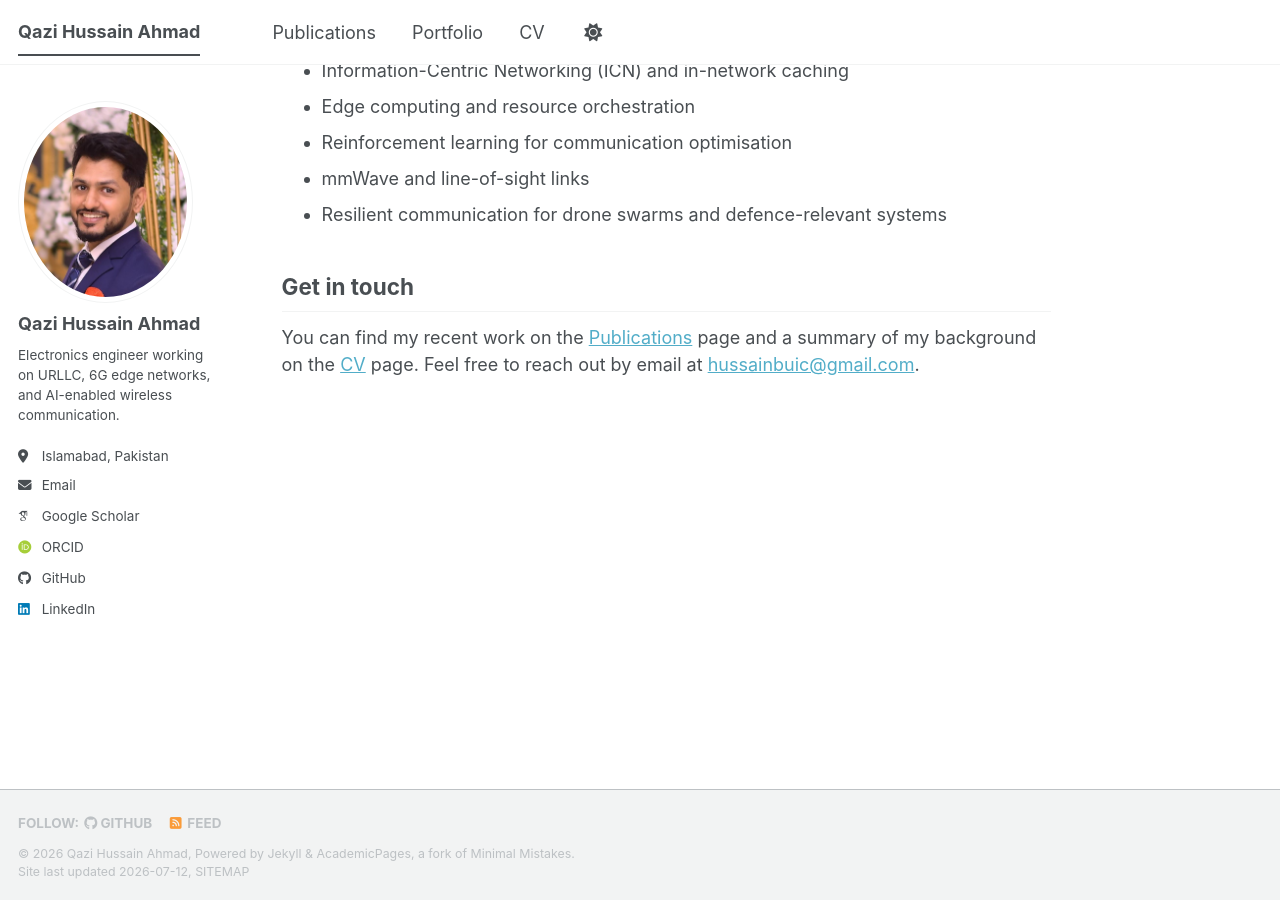
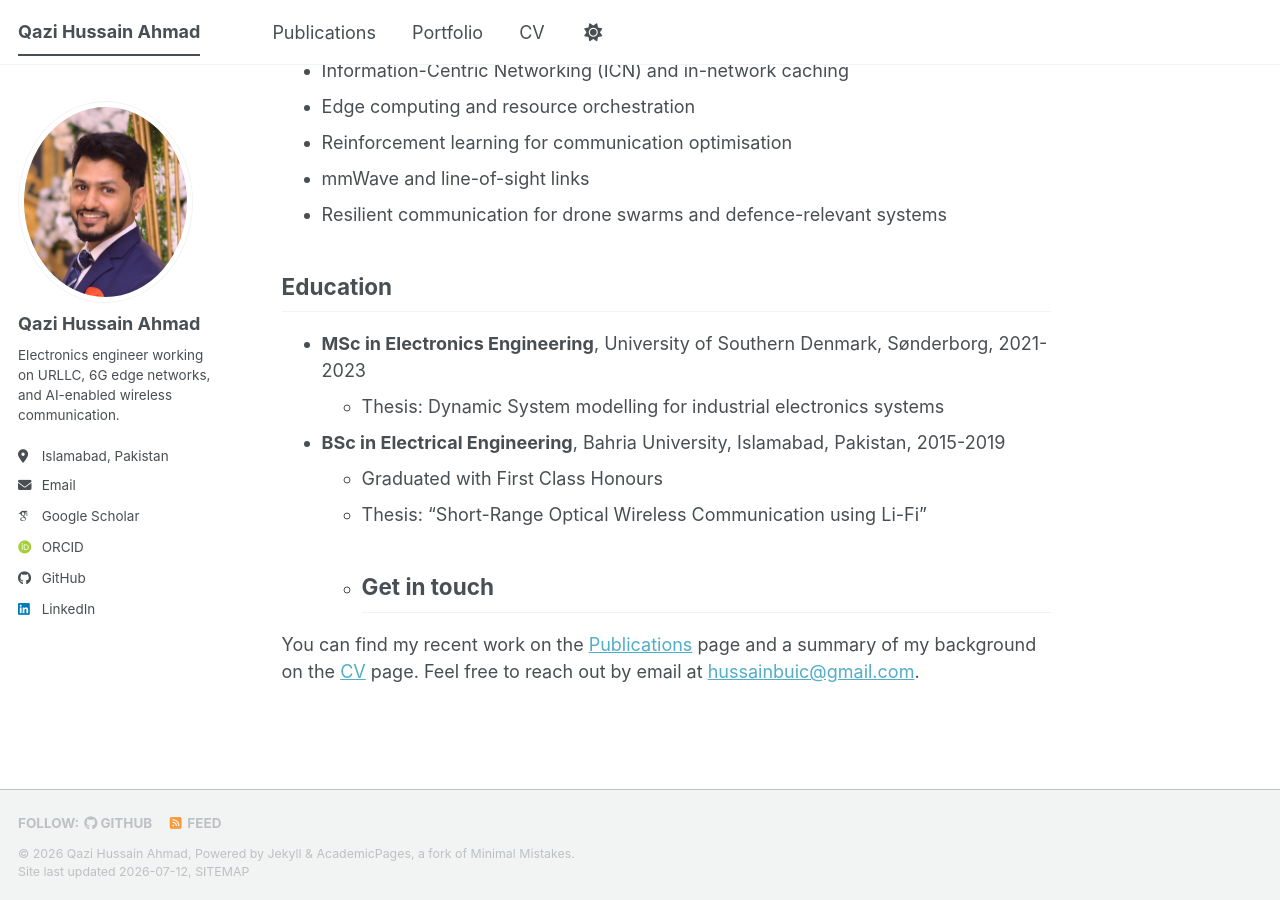
Before and after one commit to hussain1549/hussain1549.github.io, a Jekyll site: the page built from _pages/about.md, in a window 1280 px wide and 900 px high, scrolled down 676 px. Built offline with Jekyll 4.4.1, drawn with Linux system fonts in a browser that asks for light colours; some web fonts are replaced; a script bundle is joined from its source files by our own code; library files that are not in the unit come from our copies.

Commit message:
Update about.md

```diff
--- a/_pages/about.md
+++ b/_pages/about.md
@@ -22,6 +22,15 @@ Alongside the research side, I have hands-on industry experience in embedded sys
 - mmWave and line-of-sight links
 - Resilient communication for drone swarms and defence-relevant systems
 
+## Education
+
+- **MSc in Electronics Engineering**, University of Southern Denmark, Sønderborg, 2021-2023
+  - Thesis: Dynamic System modelling for industrial electronics systems
+
+- **BSc in Electrical Engineering**, Bahria University, Islamabad, Pakistan, 2015-2019
+  - Graduated with First Class Honours
+  - Thesis: "Short-Range Optical Wireless Communication using Li-Fi"
+  -
 ## Get in touch
 
 You can find my recent work on the [Publications](/publications/) page and a summary of my background on the [CV](/cv/) page. Feel free to reach out by email at [hussainbuic@gmail.com](mailto:hussainbuic@gmail.com).
```
